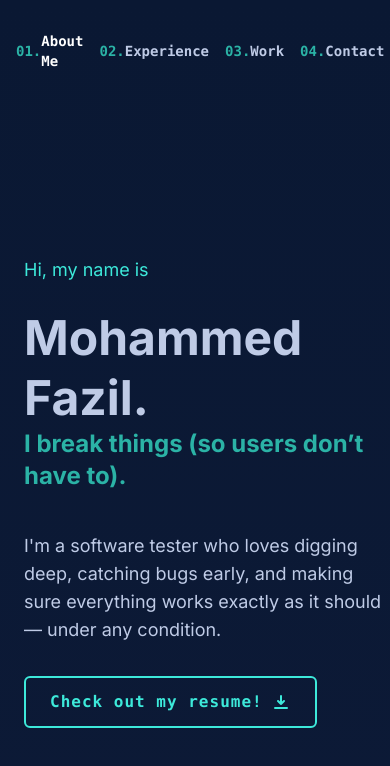
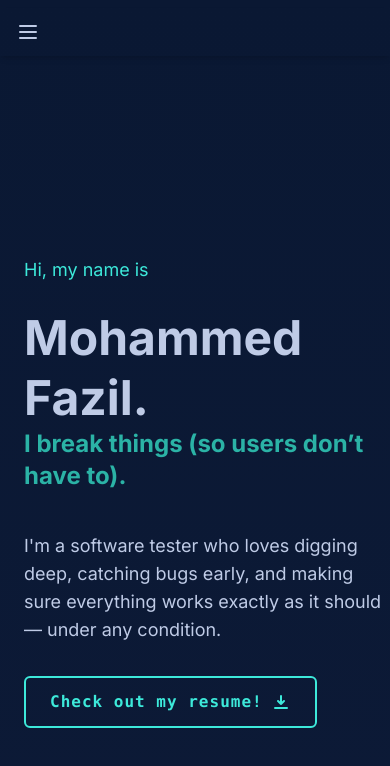
Before and after one commit to Fazil-Vallooran/my-portfolio, a Next.js app: page / in a window 390 px wide. Shown: the top 766 px of the page. Built offline with nearby package versions, Linux system fonts and the light colour scheme.

Commit message:
latest changes

```diff
--- a/src/Components/layout/MainHeader.jsx
+++ b/src/Components/layout/MainHeader.jsx
@@ -1,5 +1,6 @@
 "use client";
 import React, { useEffect, useState } from "react";
+import Logo from "@icons/Logo";
 
 const navLinks = [
   {
@@ -30,12 +31,13 @@ const navLinks = [
 
 const MainHeader = () => {
   const [activeSection, setActiveSection] = useState("");
+  const [isMenuOpen, setIsMenuOpen] = useState(false);
 
   useEffect(() => {
     const observerOptions = {
       root: null,
       rootMargin: "0px",
-      threshold: 0.6, // 60% of the section must be visible to be active
+      threshold: 0.6,
     };
 
     const observerCallback = (entries) => {
@@ -46,7 +48,10 @@ const MainHeader = () => {
       });
     };
 
-    const observer = new IntersectionObserver(observerCallback, observerOptions);
+    const observer = new IntersectionObserver(
+      observerCallback,
+      observerOptions
+    );
 
     const sections = navLinks.map((link) => document.getElementById(link.id));
     sections.forEach((section) => {
@@ -61,17 +66,54 @@ const MainHeader = () => {
   }, []);
 
   return (
-    <div className="bg-primary w-full flex items-center justify-between px-4 md:px-6 py-3 md:py-4 fixed top-2 md:top-4 z-50">
-      <div className="text-accent font-bold text-lg md:text-xl"></div>
-      <nav className="flex items-center space-x-4 md:space-x-6">
+    <div className="bg-primary w-full flex items-center justify-between px-4 md:px-6 py-3 md:py-4 fixed top-2 md:top-4 z-50 shadow-md md:shadow-none">
+      <div className="mb-6 hidden md:block">
+        <Logo size={48} />
+      </div>
+
+      {/* Hamburger Icon */}
+      <button
+        className="md:hidden text-accent focus:outline-none"
+        onClick={() => setIsMenuOpen(!isMenuOpen)}
+        aria-label="Toggle menu"
+      >
+        <svg
+          className="w-6 h-6"
+          fill="none"
+          stroke="currentColor"
+          viewBox="0 0 24 24"
+          xmlns="http://www.w3.org/2000/svg"
+        >
+          {isMenuOpen ? (
+            <path
+              strokeLinecap="round"
+              strokeLinejoin="round"
+              strokeWidth="2"
+              d="M6 18L18 6M6 6l12 12"
+            />
+          ) : (
+            <path
+              strokeLinecap="round"
+              strokeLinejoin="round"
+              strokeWidth="2"
+              d="M4 6h16M4 12h16M4 18h16"
+            />
+          )}
+        </svg>
+      </button>
+
+      {/* Navigation */}
+      <nav
+        className={`${
+          isMenuOpen ? "flex" : "hidden"
+        } flex-col md:flex md:flex-row md:items-center space-y-4 md:space-y-0 md:space-x-6 absolute md:static top-full left-0 w-full md:w-auto bg-primary md:bg-transparent p-4 md:p-0 z-40`}
+      >
         {navLinks.map((link) => (
           <a
             key={link.label}
             href={link.href}
             className={`text-base md:text-lg font-bold cursor-pointer transition-colors duration-200 group flex items-center font-mono ${
-              activeSection === link.id
-                ? "text-white"
-                : "text-accent"
+              activeSection === link.id ? "text-white" : "text-accent"
             }`}
             onClick={(e) => {
               if (link.href.startsWith("#")) {
@@ -79,25 +121,48 @@ const MainHeader = () => {
                 if (section) {
                   e.preventDefault();
                   section.scrollIntoView({ behavior: "smooth" });
-                  window.history.replaceState(null, '', link.href);
+                  window.history.replaceState(null, "", link.href);
+                  setIsMenuOpen(false); // Close menu on mobile
                 }
               }
             }}
           >
-            <span style={{ color: '#2bb3a6' }} className="font text-sm md:text-base">{link.number}.</span>
-            <span className="transition-colors duration-200 group-hover:text-[#2bb3a6] text-sm md:text-base">{link.label}</span>
+            <span
+              style={{ color: "#2bb3a6" }}
+              className="font text-sm md:text-base mr-1"
+            >
+              {link.number}.
+            </span>
+            <span className="transition-colors duration-200 group-hover:text-[#2bb3a6] text-sm md:text-base">
+              {link.label}
+            </span>
           </a>
         ))}
+
+        {/* Resume Button */}
         <a
           href="/Mohammed Fazil.pdf"
           target="_blank"
           rel="noopener noreferrer"
-          className="ml-2 md:ml-4 px-4 md:px-5 py-2 border-2 border-accent text-accent rounded-lg bg-primary shadow-sm text-sm md:text-base font-semibold transition-all duration-300 hover:scale-110 hover:shadow-xl hover:bg-accent hover:text-primary focus:outline-none focus:ring-2 focus:ring-accent"
-          style={{ letterSpacing: '1px' }}
+          className="ml-0 md:ml-4 px-4 md:px-5 py-2 border-2 border-accent text-accent rounded-lg bg-primary shadow-sm text-sm md:text-base font-semibold transition-all duration-300 hover:scale-110 hover:shadow-xl hover:bg-accent hover:text-primary focus:outline-none focus:ring-2 focus:ring-accent text-center"
+          style={{ letterSpacing: "1px" }}
         >
           <span className="inline-block align-middle">Resume</span>
-          <svg className="inline-block ml-2 align-middle transition-transform duration-300 group-hover:translate-x-1" width="18" height="18" viewBox="0 0 20 20" fill="none" xmlns="http://www.w3.org/2000/svg">
-            <path d="M5 10H15M15 10L11 6M15 10L11 14" stroke="currentColor" strokeWidth="2" strokeLinecap="round" strokeLinejoin="round"/>
+          <svg
+            className="inline-block ml-2 align-middle transition-transform duration-300 group-hover:translate-x-1"
+            width="18"
+            height="18"
+            viewBox="0 0 20 20"
+            fill="none"
+            xmlns="http://www.w3.org/2000/svg"
+          >
+            <path
+              d="M5 10H15M15 10L11 6M15 10L11 14"
+              stroke="currentColor"
+              strokeWidth="2"
+              strokeLinecap="round"
+              strokeLinejoin="round"
+            />
           </svg>
         </a>
       </nav>
--- /dev/null
+++ b/src/Icons/logo.jsx
@@ -0,0 +1,15 @@
+// components/Logo.jsx
+import React from "react";
+
+const Logo = ({ size = 28 }) => (
+  <img
+    src="/favicon.ico"
+    alt="Logo"
+    width={size}
+    height={size}
+    className="rounded-sm"
+    style={{ minWidth: size }}
+  />
+);
+
+export default Logo;
```
Also changed, not shown: src/Components/layout/SideBar.jsx (+4 -3 lines).
